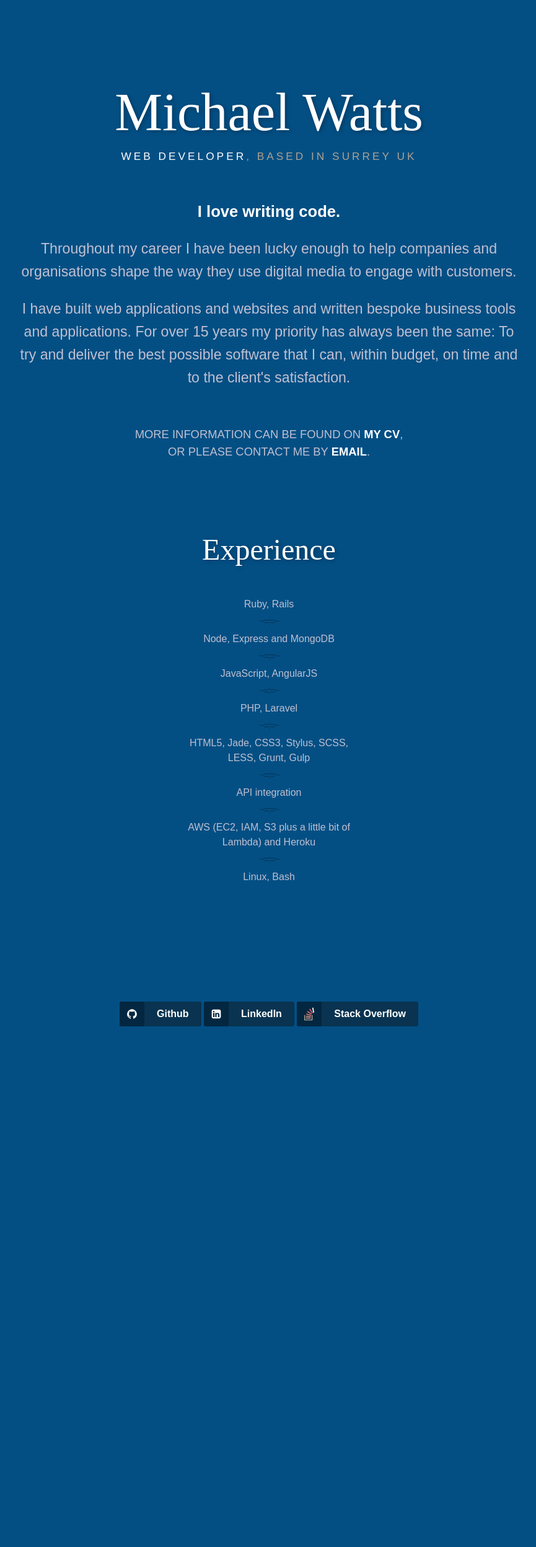
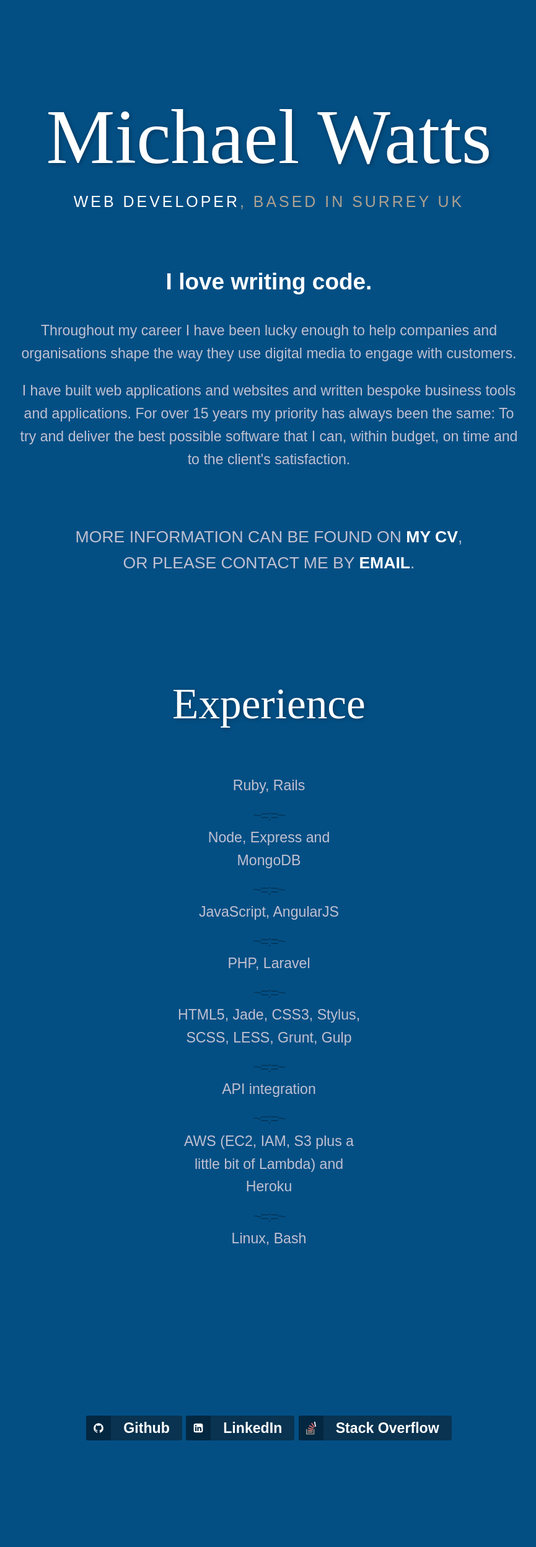
Before and after one commit to mj-watts/michaelwatts.me-website, a Jekyll site: the page index.html, which Jekyll copies as it is, in a window 1280 px wide. Shown: the whole page at 62% size, without its empty margins (206-1071 px from the left). Built offline with Jekyll 4.4.1, drawn with Linux system fonts in a browser that asks for light colours; before the commit the page ends 1775 px from its top, so only the background shows below that.

Commit message:
Update index.html

```diff
--- a/index.html
+++ b/index.html
@@ -9,7 +9,7 @@
 
     <style>
       body {
-        font: 400 1em / 1.5 'museo-sans', sans-serif;
+        font: 100 1.1em / 1.6 'museo-sans', sans-serif;
         background: #034F84;
         color: #C0C0D1;
         -webkit-user-select: none;
@@ -22,10 +22,6 @@
         -webkit-transition: all 0.1s linear;
         -moz-transition: all 0.1s linear;
         transition: all 0.1s linear;
-      }
-      p, li {
-        font-size: 1em;
-        line-height: 1.5;
       }
       a {
         color: #FFF;
@@ -107,11 +103,6 @@
         text-shadow: none
       }
       header h1 small strong {color: #FFFFFF; font-weight: 300;}
-      header p.lead {
-        font-size: 1.1em;
-        line-height: 1.6;
-        font-weight: 100;
-      }
       header p.more-info {
         text-transform: uppercase;
         font-size: 1em;
@@ -246,21 +237,21 @@
         header h1 {font-size: 4em;}
       }
       @media (min-width: 760px) {
+        body {font-size: 1.3em;}
         .container {
           width: 80%;
           max-width: 1000px;
         }
         header h1 {font-size: 4em;}
-        header p.lead {font-size: 1.3em;}
         header p.more-info {font-size: 1.15em;}
         .list-bordered li {width: 30%;}
       }
       @media (min-width: 1000px) {
+        body {font-size: 1.4444em;}
         .container {
           margin: 3em auto;
         }
         header h1 {font-size: 5.4em;}
-        header p.lead {font-size: 1.4444em;}
         header p.more-info {font-size: 1.15em;}
       }
     </style>
```
